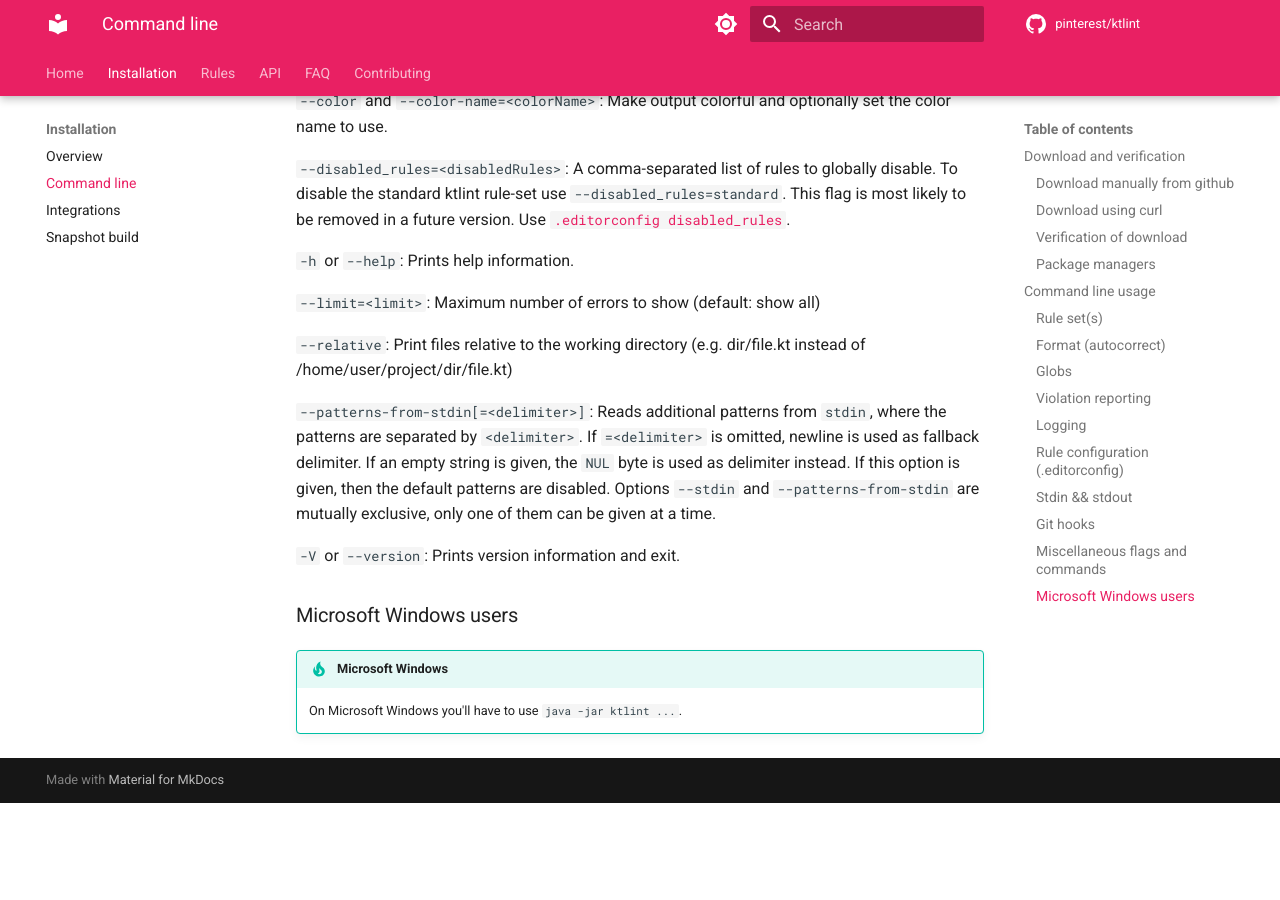
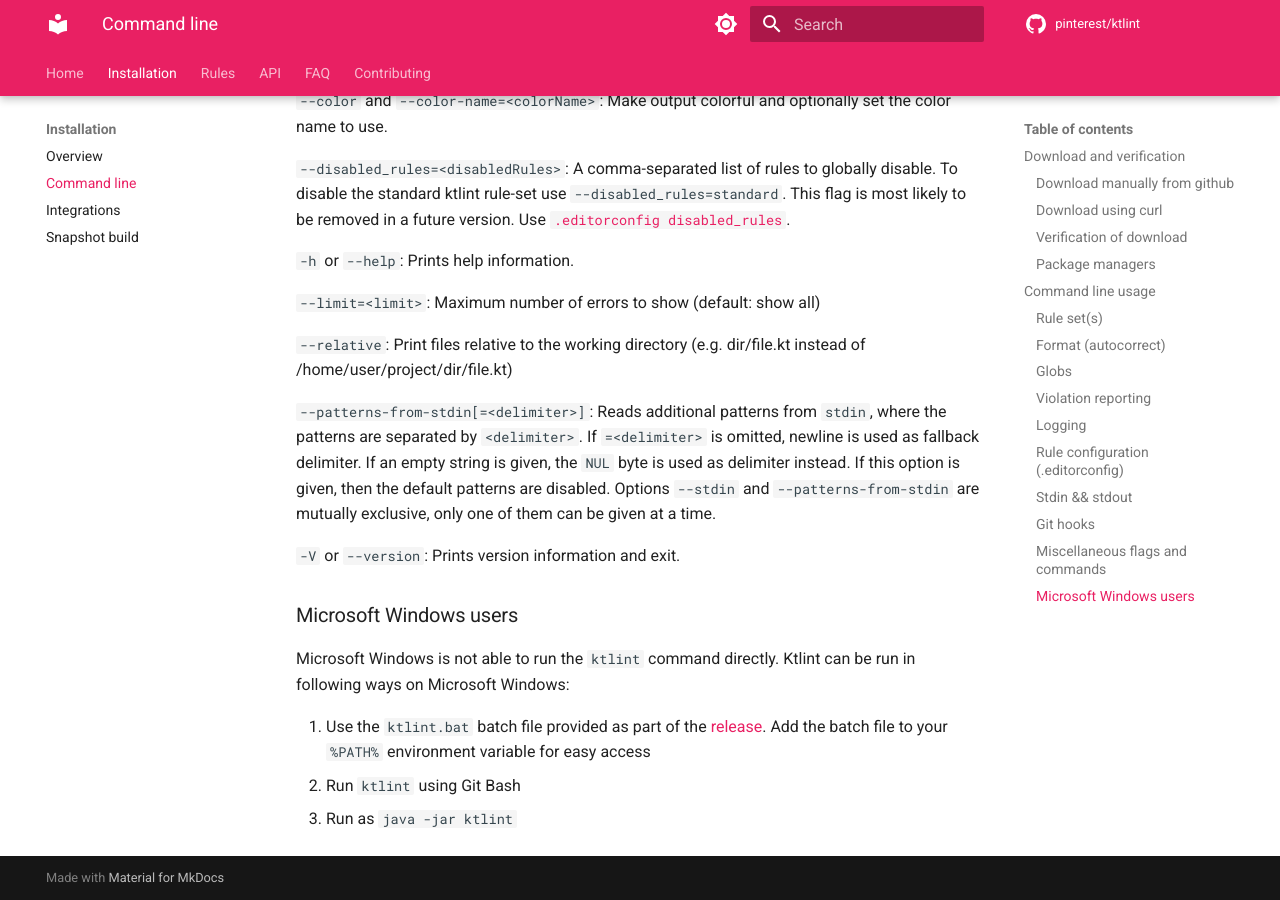
Before and after one commit to pinterest/ktlint, an MkDocs documentation site: the page built from documentation/snapshot/docs/install/cli.md, in a window 1280 px wide and 900 px high, scrolled down 5786 px. Built offline with MkDocs 1.6.1 and Material for MkDocs 9.7.7, drawn with Linux system fonts in a browser that asks for light colours; comment, search, counter and statistics services are not loaded; the version menu is left out; before the commit the page ends 6589 px from its top, so only the background shows below that.

Commit message:
Updating `cli.md` to make slightly more clear on how to install this for windows (#2064)
Co-authored-by: Marco-PC\Marco <epossmurfmarco@gmail.com>
Co-authored-by: paul-dingemans <paul-dingemans@users.noreply.github.com>

```diff
--- a/documentation/snapshot/docs/install/cli.md
+++ b/documentation/snapshot/docs/install/cli.md
@@ -218,5 +218,8 @@
 
 ### Microsoft Windows users
 
-!!! tip "Microsoft Windows"
-    On Microsoft Windows you'll have to use `java -jar ktlint ...`.
+Microsoft Windows is not able to run the `ktlint` command directly. Ktlint can be run in following ways on Microsoft Windows:
+
+1. Use the `ktlint.bat` batch file provided as part of the [release](https://github.com/pinterest/ktlint/releases/tag/0.49.1). Add the batch file to your `%PATH%` environment variable for easy access
+2. Run `ktlint` using Git Bash
+3. Run as `java -jar ktlint`
```
Also changed, not shown: documentation/release-latest/docs/install/cli.md (+1 -1 lines).
